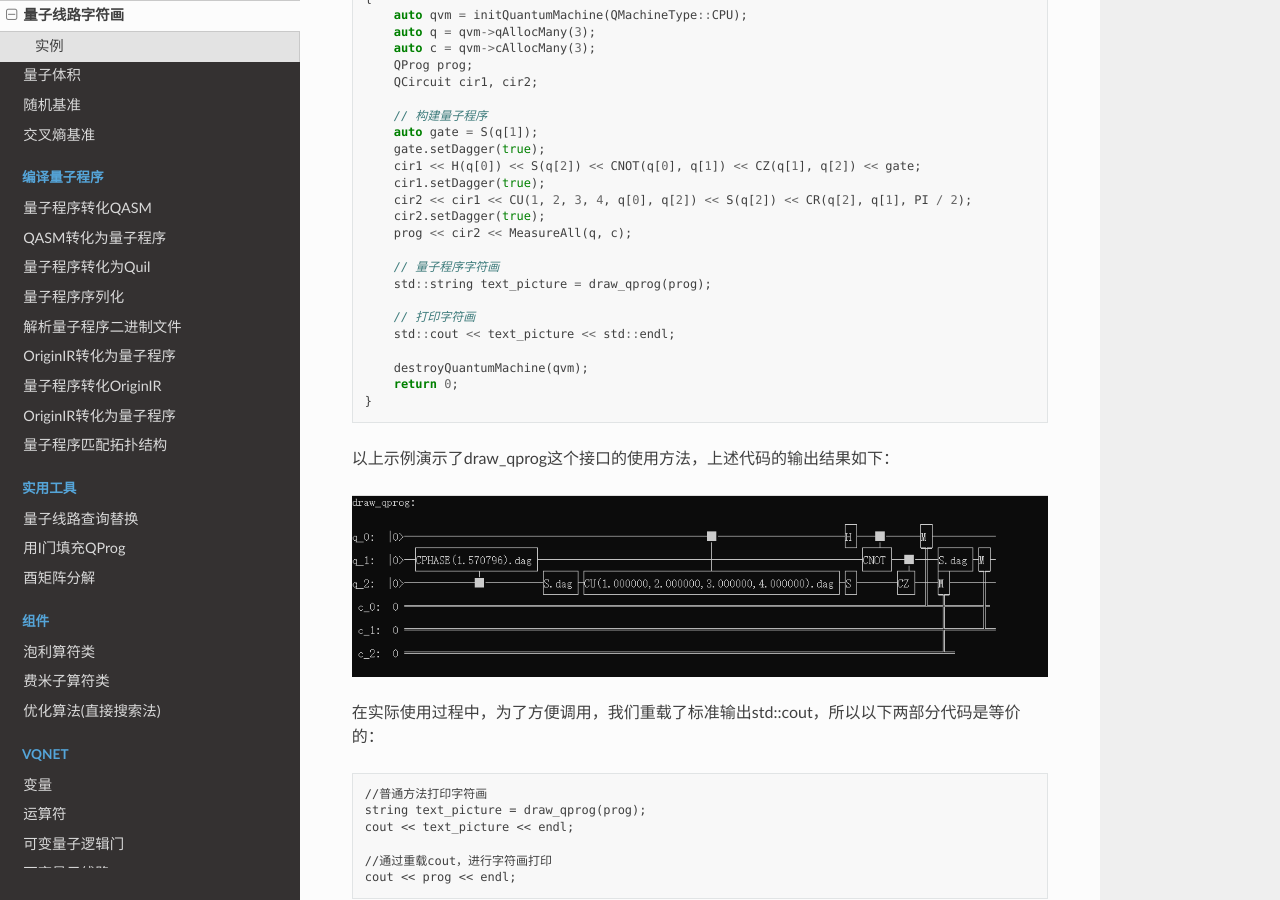
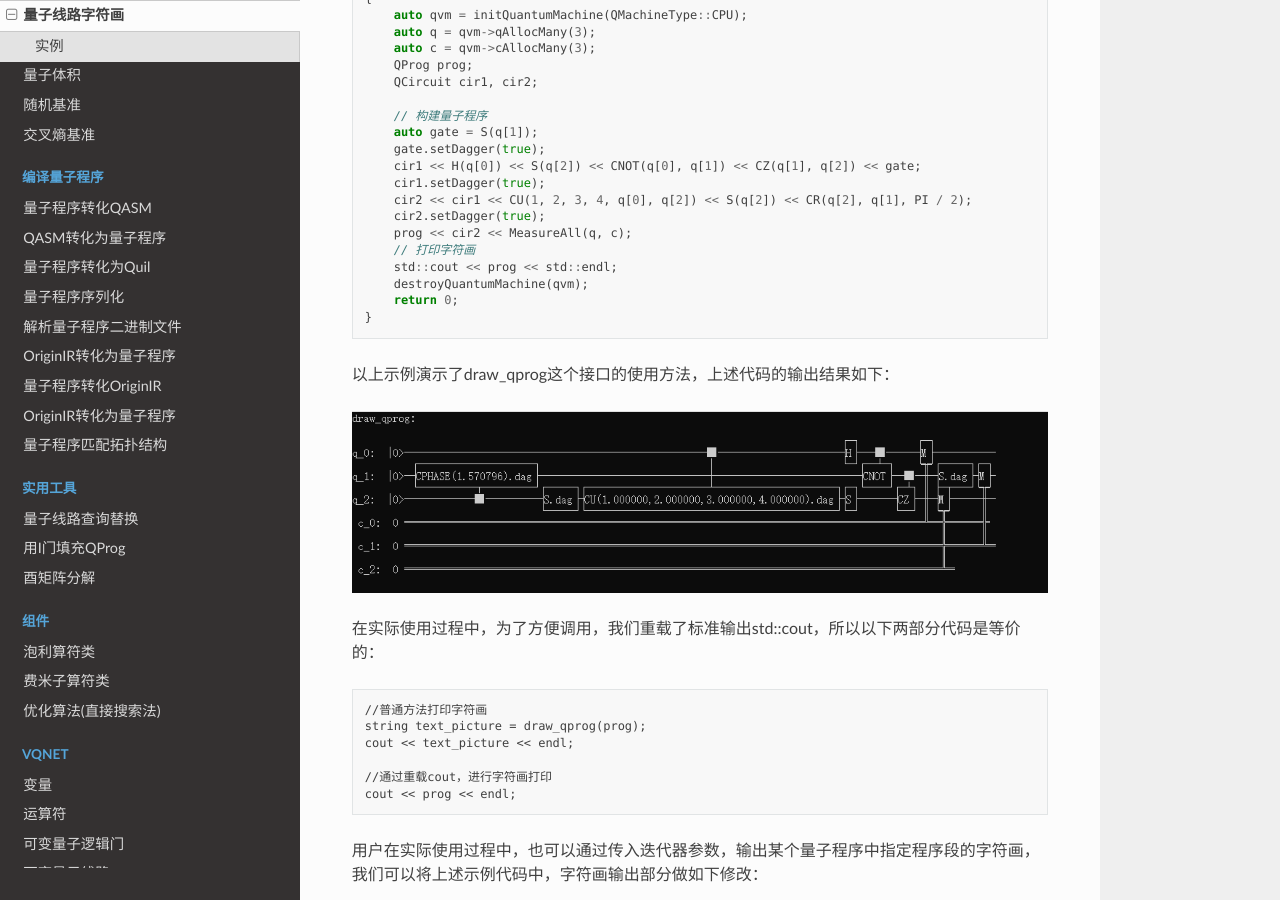
Before and after one commit to OriginQ/QPanda-tutorial, a Sphinx documentation site: the page built from source/DrawQProg.rst, in a window 1280 px wide and 900 px high, scrolled down 632 px. Built offline with Sphinx 7.4.7 and the Read the Docs theme 2.0.0, drawn with Linux system fonts in a browser that asks for light colours; pages that are not in the unit, such as notebooks, are missing from menus.

Commit message:
<fix> fix draw_qprog

```diff
--- a/source/DrawQProg.rst
+++ b/source/DrawQProg.rst
@@ -42,13 +42,8 @@
         cir2 << cir1 << CU(1, 2, 3, 4, q[0], q[2]) << S(q[2]) << CR(q[2], q[1], PI / 2);
         cir2.setDagger(true);
         prog << cir2 << MeasureAll(q, c);
-
-        // 量子程序字符画
-        std::string text_picture = draw_qprog(prog);
-
         // 打印字符画
-        std::cout << text_picture << std::endl;
-
+        std::cout << prog << std::endl;
         destroyQuantumMachine(qvm);
         return 0;
     }
```
